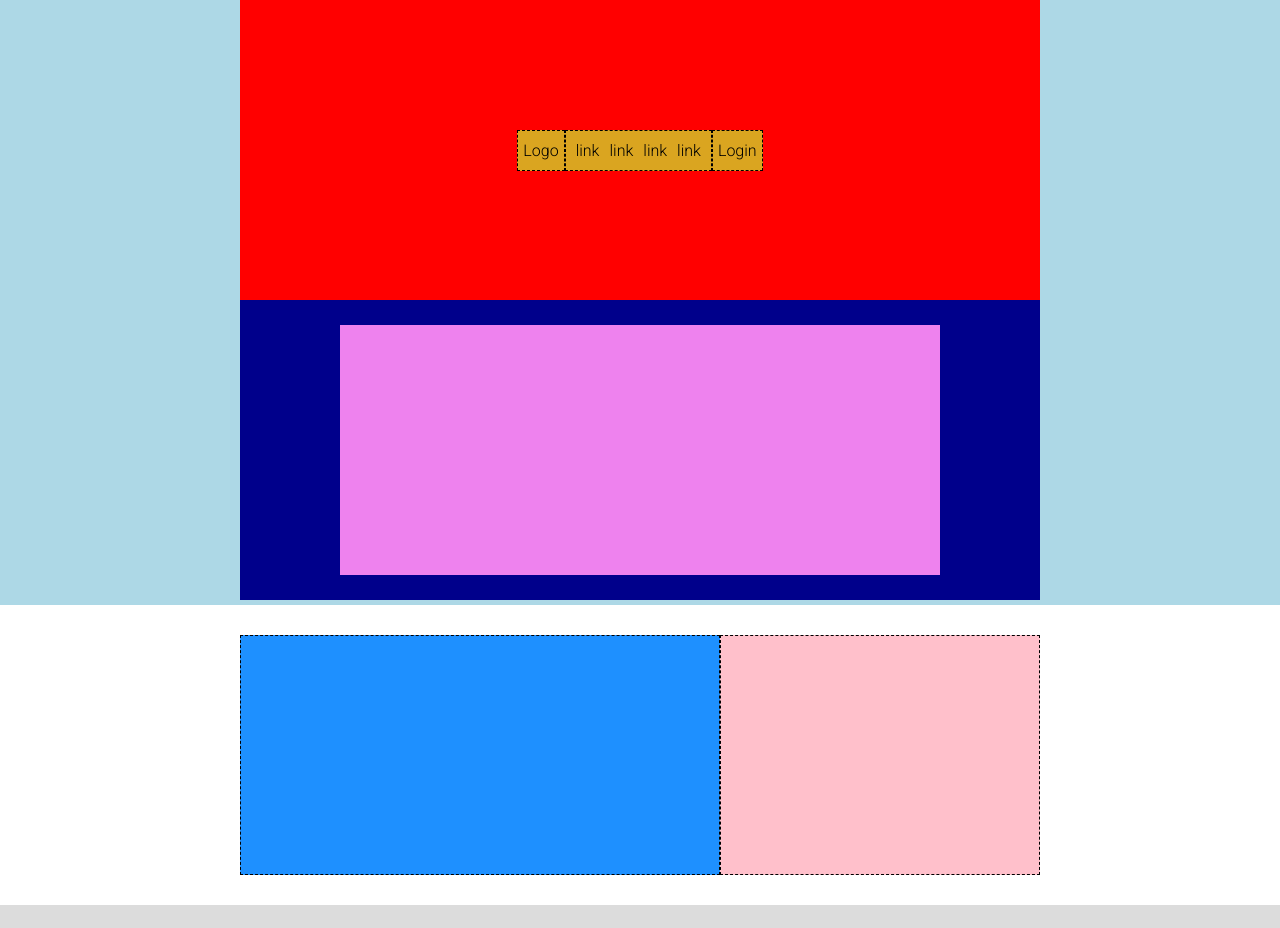
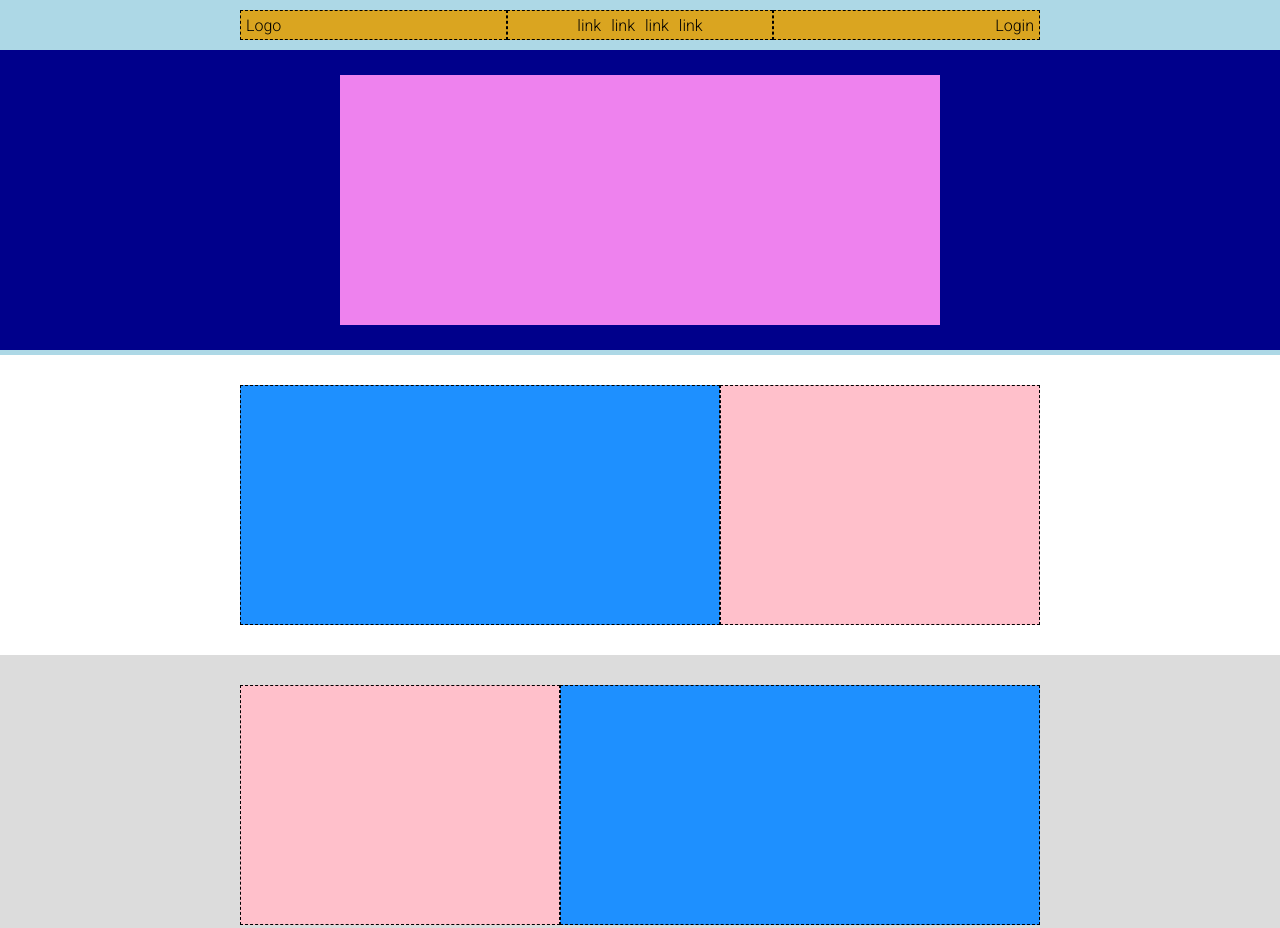
Before and after one commit to Marco-Vigilio/htmlcss-struttura-discord, a plain HTML site: page index.html in a window 1280 px wide. Shown: the top 928 px of the page. Drawn offline with Linux system fonts and the light colour scheme.

Commit message:
header centrato

```diff
--- a/index.html
+++ b/index.html
@@ -11,11 +11,11 @@
         <title>Struttura Discord</title>
     </head>
     <body>
-        <header class="sfondo-azzurrino clearfix flex-colonna">
-            <section class="sfondo contenitore clearfix flex-centro">
-                <nav class="sfondo-giallino clearfix">
-                    <div class="bordo-trat pad clearfix flex-sinistra">Logo</div>
-                    <div class="bordo-trat pad clearfix flex-centro">
+        <header class="sfondo-azzurrino">
+            <section class="clearfix flex-centro">
+                <div class="header-cont clearfix flex-centro">
+                    <div class="sfondo-giallino bordo-trat pad header-box clearfix flex-sinistra">Logo</div>
+                    <div class="sfondo-giallino bordo-trat pad header-box clearfix flex-centro">
                         <ul class="clearfix">
                             <li class="pad">link</li>
                             <li class="pad">link</li>
@@ -23,8 +23,8 @@
                             <li class="pad">link</li>
                         </ul>
                     </div>
-                    <div class="bordo-trat pad clearfix flex-destra">Login</div>
-                </nav>
+                    <div class="sfondo-giallino bordo-trat pad header-box clearfix flex-destra">Login</div>
+                </div>
             </section>
 
             <!--PRIMA PARTE HEADER
--- a/style/style.css
+++ b/style/style.css
@@ -84,7 +84,7 @@ ul{
 */
 
 .header-cont{
-    height: 80px;
+    height: 50px;
     width: 800px;
     margin: 0 auto;
     padding: 20px 0;
@@ -187,8 +187,8 @@ header{
 }
 
 .header-box{
-    width: 100px;
-    height: 100px;
+    width: 800px;
+    height: 30px;
 }
 
 .colonna-uno{
@@ -222,6 +222,8 @@ header{
     padding: 5px;
 }
 
+/*regole speciali*/
+
 .margine{
     margin-top: 1px;
 }
```
